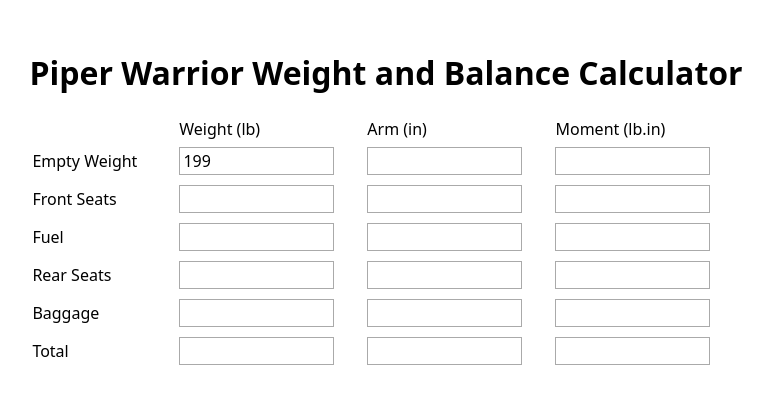
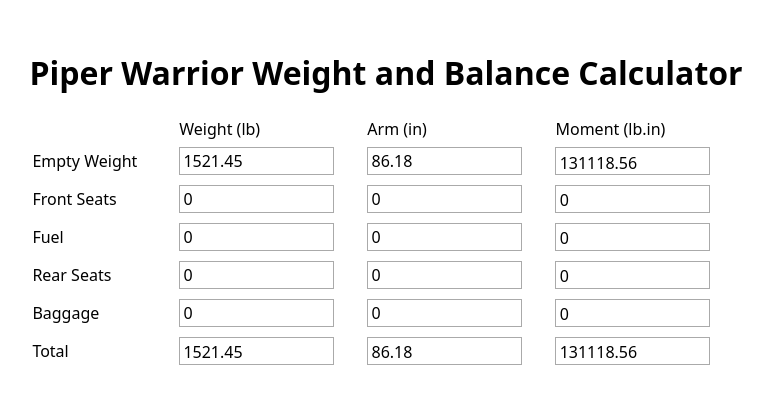
Before and after one commit to zachjensz/aircraft-loading, a SvelteKit app: page / in a window 1280 px wide. Shown: the part 208-612 px from the top of the page, without its empty margins (254-1027 px from the left). Built offline with nearby package versions, Linux system fonts and the light colour scheme.

Commit message:
Added basic calculation logic

```diff
--- a/src/routes/+page.svelte
+++ b/src/routes/+page.svelte
@@ -1,3 +1,32 @@
+<script>
+	let emptyWeight = 1521.45;
+	let emptyArm = 86.18;
+	let frontWeight = 0;
+	let frontArm = 0;
+	let fuelWeight = 0;
+	let fuelArm = 0;
+	let rearWeight = 0;
+	let rearArm = 0;
+	let baggageWeight = 0;
+	let baggageArm = 0;
+
+	$: totalWeight = twoDecimals(emptyWeight + frontWeight + fuelWeight + rearWeight + baggageWeight);
+	$: totalMoment = twoDecimals(
+		moment(emptyWeight, emptyArm) +
+			moment(frontWeight, frontArm) +
+			moment(fuelWeight, fuelArm) +
+			moment(rearWeight, rearArm) +
+			moment(baggageWeight, baggageArm)
+	);
+
+	function moment(weight, arm) {
+		return twoDecimals(weight * arm);
+	}
+	function twoDecimals(number) {
+		return Math.round((number + Number.EPSILON) * 100) / 100;
+	}
+</script>
+
 <h1>Piper Warrior Weight and Balance Calculator</h1>
 <table>
 	<tr>
@@ -8,39 +37,41 @@
 	</tr>
 	<tr>
 		<th>Empty Weight</th>
-		<td><input type="number" value="199" /></td>
-		<td><input type="number" /></td>
-		<td><output /></td>
+		<td><input id="empty-weight" type="number" bind:value={emptyWeight} /></td>
+		<td><input id="empty-arm" type="number" bind:value={emptyArm} /></td>
+		<td><output id="empty-moment">{moment(emptyWeight, emptyArm)}</output></td>
 	</tr>
 	<tr>
 		<th>Front Seats</th>
-		<td><input type="number" /></td>
-		<td><input type="number" /></td>
-		<td><output /></td>
+		<td><input id="front-weight" type="number" bind:value={frontWeight} /></td>
+		<td><input id="front-arm" type="number" bind:value={frontArm} /></td>
+		<td><output id="front-moment">{moment(frontWeight, frontArm)}</output></td>
 	</tr>
 	<tr>
 		<th>Fuel</th>
-		<td><input type="number" /></td>
-		<td><input type="number" /></td>
-		<td><output /></td>
+		<td><input id="fuel-weight" type="number" bind:value={fuelWeight} /></td>
+		<td><input id="fuel-arm" type="number" bind:value={fuelArm} /></td>
+		<td><output id="fuel-moment">{moment(fuelWeight, fuelArm)}</output></td>
 	</tr>
 	<tr>
 		<th>Rear Seats</th>
-		<td><input type="number" /></td>
-		<td><input type="number" /></td>
-		<td><output /></td>
+		<td><input id="rear-weight" type="number" bind:value={rearWeight} /></td>
+		<td><input id="rear-arm" type="number" bind:value={rearArm} /></td>
+		<td><output id="rear-moment">{moment(rearWeight, rearArm)}</output></td>
 	</tr>
 	<tr>
 		<th>Baggage</th>
-		<td><input type="number" /></td>
-		<td><input type="number" /></td>
-		<td><output /></td>
+		<td><input id="baggage-weight" type="number" bind:value={baggageWeight} /></td>
+		<td><input id="baggage-arm" type="number" bind:value={baggageArm} /></td>
+		<td><output id="baggage-moment">{moment(baggageWeight, baggageArm)}</output></td>
 	</tr>
 	<tr>
 		<th>Total</th>
-		<td><output /></td>
-		<td><output /></td>
-		<td><output /></td>
+		<td><output>{totalWeight}</output></td>
+		<td><output>{twoDecimals(totalMoment / totalWeight)}</output></td>
+		<td>
+			<output>{totalMoment}</output>
+		</td>
 	</tr>
 </table>
 
```
